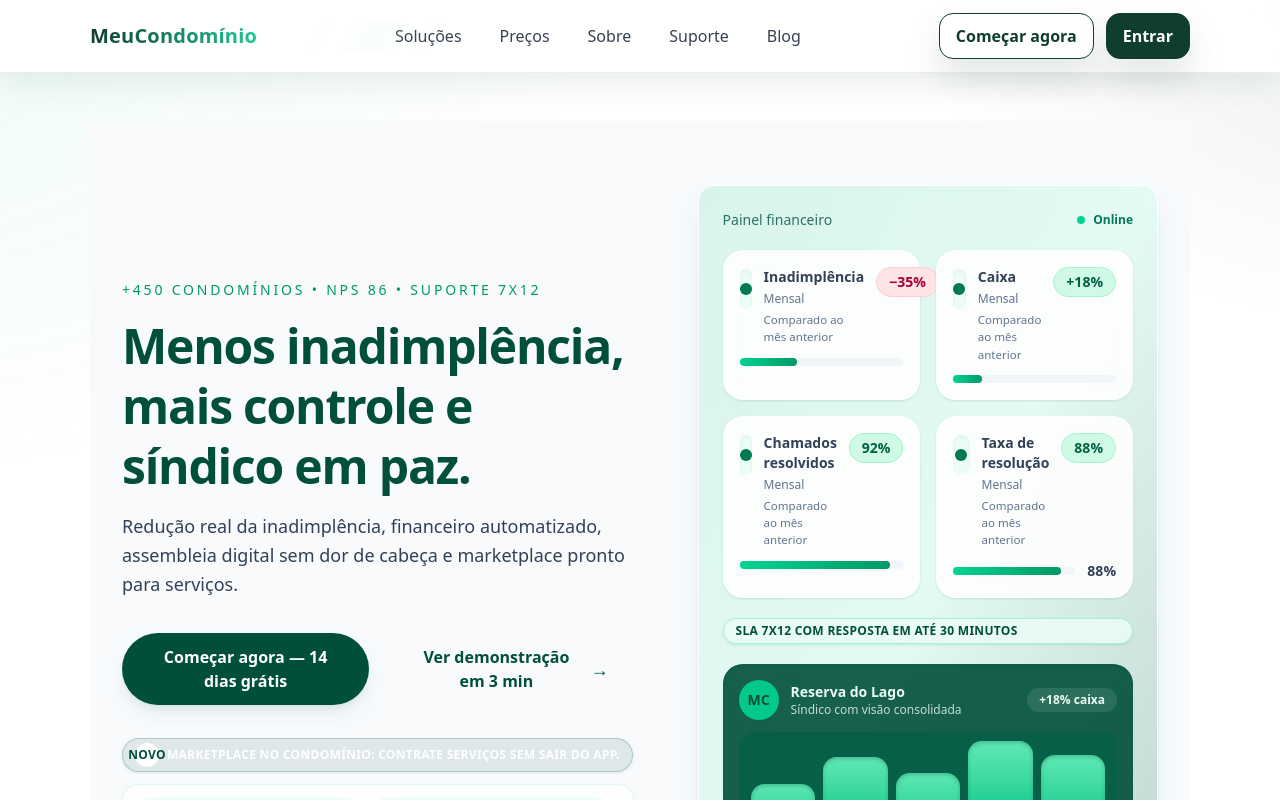
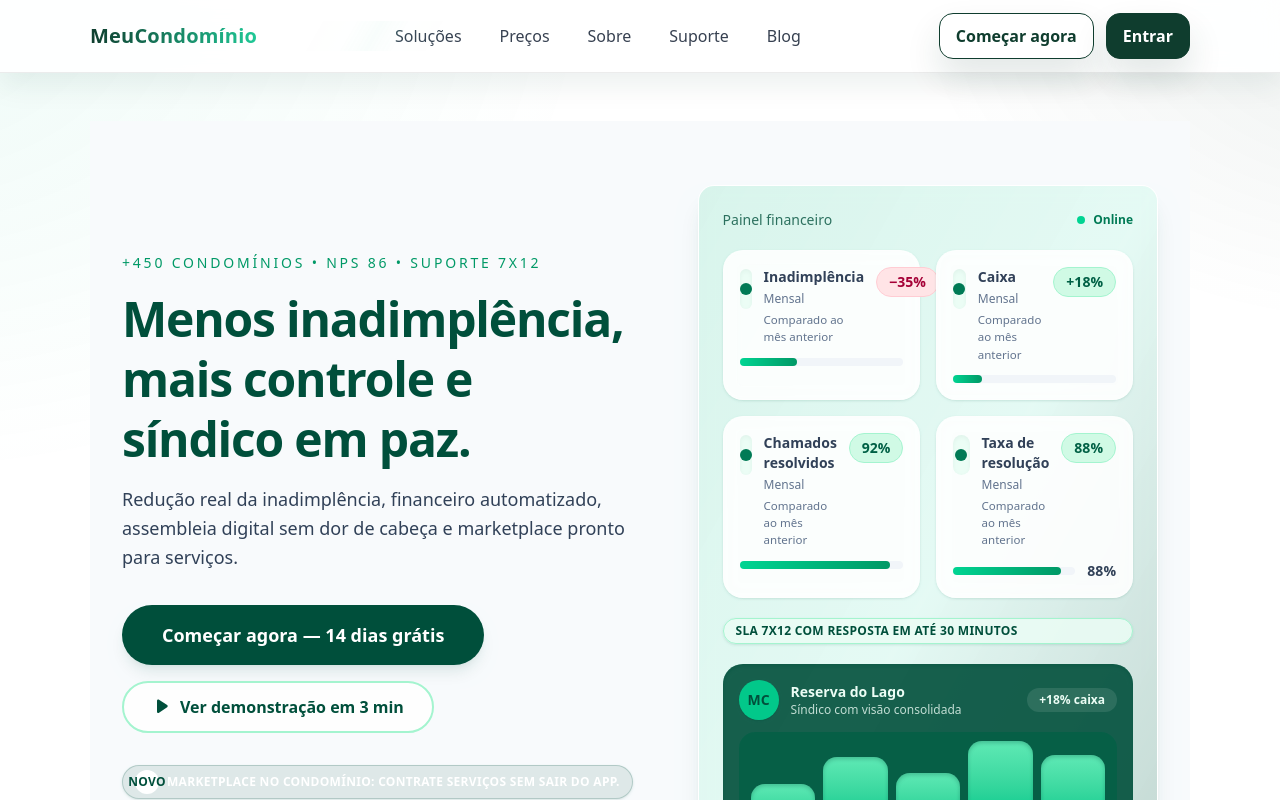
Before and after one commit to meu-condominio0/Meu-Condom-nio, a React (Vite) app: page / in a window 1280 px wide. Shown: the top 800 px of the page. Built offline with nearby package versions, Linux system fonts and the light colour scheme; no server answers.

Commit message:
Refine hero CTA sizing and hover outline

```diff
--- a/src/components/Hero.tsx
+++ b/src/components/Hero.tsx
@@ -50,7 +50,7 @@ export default function Hero({ variant = 'A', onPrimaryClick, onSecondaryClick }
             </p>
           </div>
 
-          <div className="flex flex-col gap-3 sm:flex-row sm:items-center sm:gap-4">
+          <div className="flex flex-col gap-3 sm:flex-row sm:flex-wrap sm:items-center sm:gap-4">
             <button
               type="button"
               data-cta="primary"
@@ -59,7 +59,7 @@ export default function Hero({ variant = 'A', onPrimaryClick, onSecondaryClick }
                 dispatchCtaEvent('primary');
                 onPrimaryClick?.();
               }}
-              className="inline-flex w-full items-center justify-center rounded-full bg-emerald-900 px-6 py-3 text-base font-semibold text-white shadow-lg shadow-emerald-900/10 transition hover:bg-emerald-800 focus-visible:outline-none focus-visible:ring-4 focus-visible:ring-emerald-400/60 focus-visible:ring-offset-2 focus-visible:ring-offset-emerald-900/10 sm:w-auto"
+              className="inline-flex w-full items-center justify-center gap-2 rounded-full bg-emerald-900 px-10 py-4 text-base font-semibold text-white shadow-lg shadow-emerald-900/10 transition-transform transition-shadow duration-200 hover:scale-[1.03] hover:bg-emerald-800 hover:shadow-xl focus-visible:outline-none focus-visible:ring-4 focus-visible:ring-emerald-400/60 focus-visible:ring-offset-2 focus-visible:ring-offset-emerald-900/10 sm:w-auto sm:min-w-[260px] sm:text-lg"
             >
               Começar agora — 14 dias grátis
             </button>
@@ -71,12 +71,17 @@ export default function Hero({ variant = 'A', onPrimaryClick, onSecondaryClick }
                 dispatchCtaEvent('demo');
                 onSecondaryClick?.();
               }}
-              className="inline-flex w-full items-center justify-center rounded-full border border-transparent px-6 py-3 text-base font-semibold text-emerald-900 transition hover:text-emerald-700 focus-visible:outline-none focus-visible:ring-4 focus-visible:ring-emerald-400/40 focus-visible:ring-offset-2 focus-visible:ring-offset-slate-50 dark:text-emerald-200 dark:hover:text-emerald-100 dark:focus-visible:ring-offset-slate-950 sm:w-auto"
+              className="inline-flex w-full items-center justify-center gap-2 rounded-full border-2 border-emerald-200 bg-white/80 px-7 py-3 text-base font-semibold text-emerald-900 transition duration-200 hover:border-emerald-600 hover:text-emerald-800 focus-visible:outline-none focus-visible:ring-4 focus-visible:ring-emerald-400/40 focus-visible:ring-offset-2 focus-visible:ring-offset-slate-50 dark:border-emerald-500/40 dark:bg-emerald-900/40 dark:text-emerald-200 dark:hover:border-emerald-300 dark:hover:text-emerald-100 dark:focus-visible:ring-offset-slate-950 sm:w-auto sm:min-w-[220px]"
             >
+              <svg
+                aria-hidden="true"
+                className="h-5 w-5 fill-current"
+                viewBox="0 0 20 20"
+                xmlns="http://www.w3.org/2000/svg"
+              >
+                <path d="M5 3.75c0-1.04 1.16-1.67 2.03-1.1l8.1 5.47c.78.52.78 1.63 0 2.15l-8.1 5.47C6.16 16.32 5 15.7 5 14.66V3.75Z" />
+              </svg>
               <span>Ver demonstração em 3 min</span>
-              <span aria-hidden="true" className="ml-2 text-lg">
-                →
-              </span>
             </button>
           </div>
 
```
